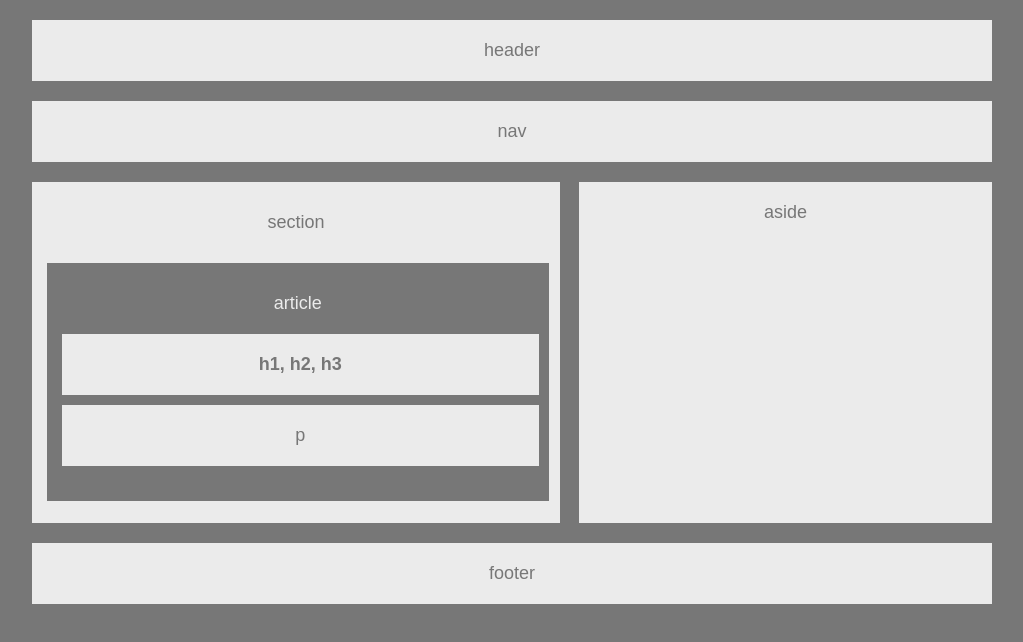
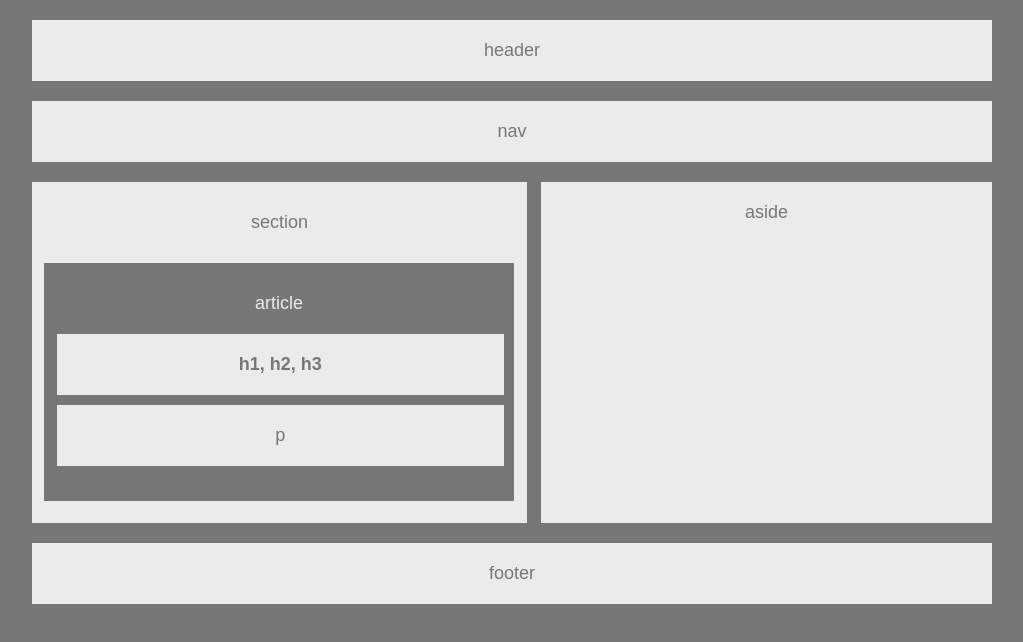
Before and after one commit to matkuh/HW-Wireframe, a plain HTML site: page index.html in a window 1280 px wide. Shown: the whole page, without its empty margins (128-1151 px from the left). Drawn offline with Linux system fonts and the light colour scheme.

Commit message:
made some final adjustments to get section at 495px

```diff
--- a/style.css
+++ b/style.css
@@ -27,14 +27,14 @@ nav {
 
 #section {
     float: left;
-    width: 55%;
+    width: 495px;
     padding-bottom: 22px;
     padding-top: 30px;
     background: #ebebeb
 }
 #article {
     padding-top: 30px;
-    margin-left: 15px;
+    margin-left: 12px;
     width: 95%;
     float: left;
     margin-top: 30px;
@@ -47,7 +47,7 @@ nav {
     font-weight: bold;
     padding: 20px;
     margin-top: 20px;
-    margin-left: 15px;
+    margin-left: 13px;
     background: #ebebeb;
     color: #777;
     width: 95%;
@@ -56,7 +56,7 @@ nav {
 #p {
     padding: 20px;
     margin-top: 10px;
-    margin-left: 15px;
+    margin-left: 13px;
     background: #ebebeb;
     color: #777;
     width: 95%;
@@ -64,7 +64,7 @@ nav {
 #aside {
     margin-bottom: 20px;
     float: right;
-    width: 43%;
+    width: 47%;
     padding-top: 20px;
     padding-bottom: 300px;
     background: #ebebeb
```
